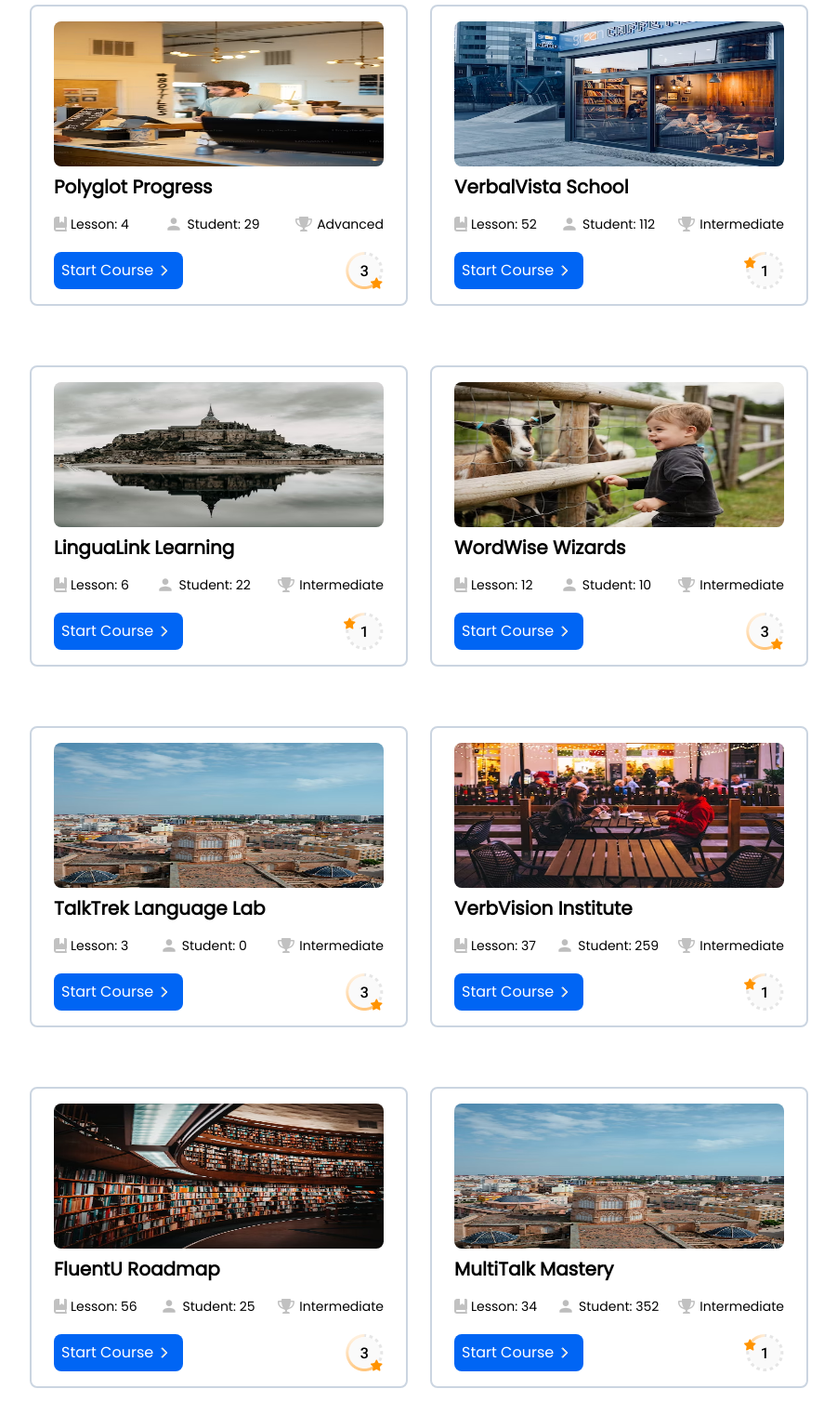
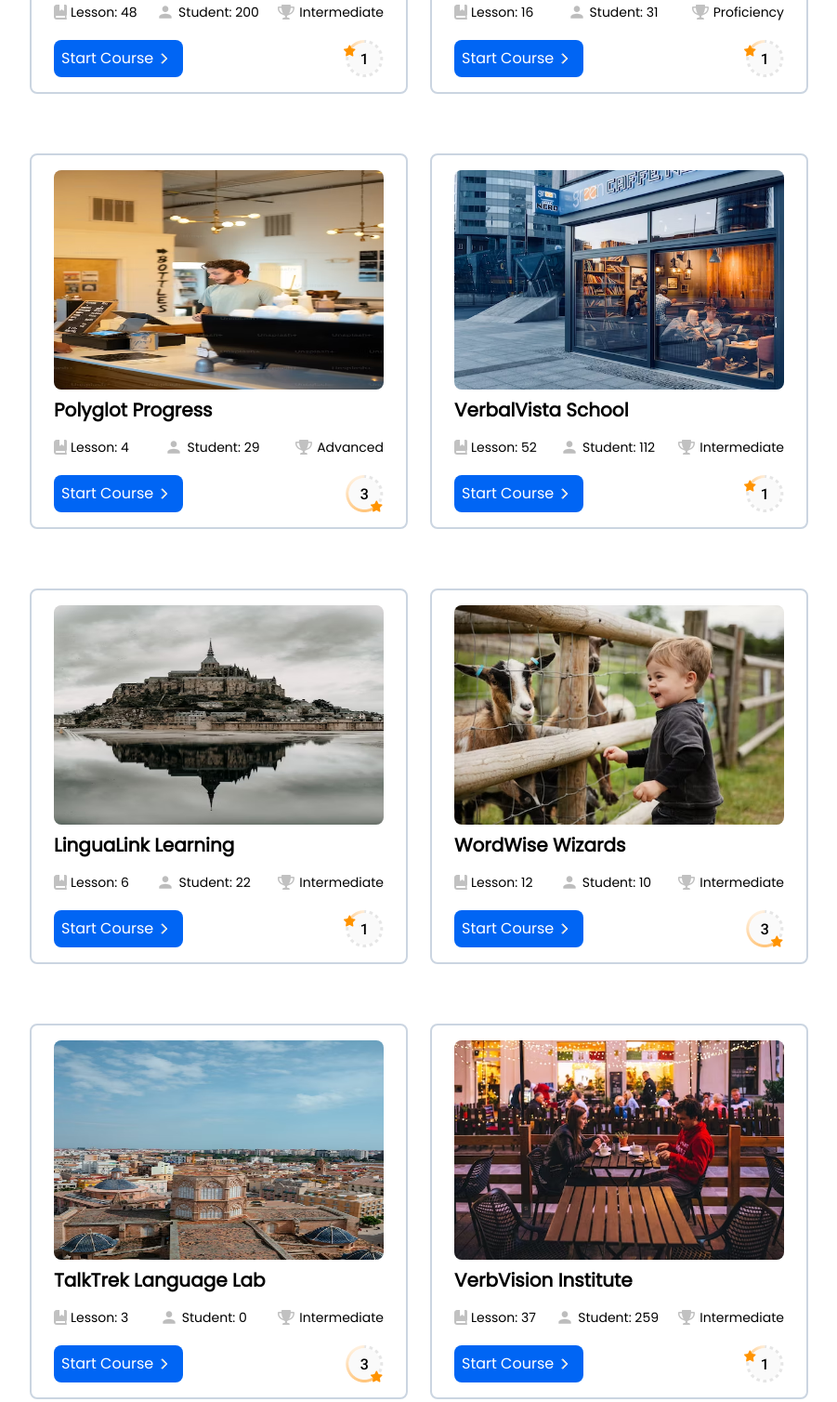
Before and after one commit to kiarashAlizadeh/SPEAK-UP, a website: page courses.html in a window 1280 px wide. Shown: the part 951-2459 px from the top of the page at 93% size, without its empty margins (189-1090 px from the left). Drawn offline with Linux system fonts and the light colour scheme; files whose address does not match are found by name.

Commit message:
image bug in courses fixed

```diff
--- a/courses.html
+++ b/courses.html
@@ -187,7 +187,7 @@
           <img
             src="./dist/images/home/popular-course/1.png"
             alt=""
-            class="sm:-[236px] mb-2 h-[156px] w-[304px] rounded-lg sm:w-[355px]"
+            class="mb-2 h-[236px] w-[304px] rounded-lg sm:w-[355px]"
           />
           <span class="mb-4 text-xl font-bold">Language Mastery Pro</span>
           <div class="mb-5 flex justify-between">
@@ -223,7 +223,7 @@
           <img
             src="./dist/images/home/popular-course/2.png"
             alt=""
-            class="sm:-[236px] mb-2 h-[156px] w-[304px] rounded-lg sm:w-[355px]"
+            class="mb-2 h-[236px] w-[304px] rounded-lg sm:w-[355px]"
           />
           <span class="mb-4 text-xl font-bold">FluentSpeak Academy</span>
           <div class="mb-5 flex justify-between">
@@ -259,7 +259,7 @@
           <img
             src="./dist/images/home/popular-course/3.png"
             alt=""
-            class="sm:-[236px] mb-2 h-[156px] w-[304px] rounded-lg sm:w-[355px]"
+            class="mb-2 h-[236px] w-[304px] rounded-lg sm:w-[355px]"
           />
           <span class="mb-4 text-xl font-bold">LinguaLearn Hub</span>
           <div class="mb-5 flex justify-between">
@@ -295,7 +295,7 @@
           <img
             src="./dist/images/home/popular-course/4.png"
             alt=""
-            class="sm:-[236px] mb-2 h-[156px] w-[304px] rounded-lg sm:w-[355px]"
+            class="mb-2 h-[236px] w-[304px] rounded-lg sm:w-[355px]"
           />
           <span class="mb-4 text-xl font-bold">TalkRight Institute</span>
           <div class="mb-5 flex justify-between">
@@ -331,7 +331,7 @@
           <img
             src="./dist/images/home/popular-course/5.png"
             alt=""
-            class="sm:-[236px] mb-2 h-[156px] w-[304px] rounded-lg sm:w-[355px]"
+            class="mb-2 h-[236px] w-[304px] rounded-lg sm:w-[355px]"
           />
           <span class="mb-4 text-xl font-bold">Polyglot Progress</span>
           <div class="mb-5 flex justify-between">
@@ -367,7 +367,7 @@
           <img
             src="./dist/images/home/popular-course/6.png"
             alt=""
-            class="sm:-[236px] mb-2 h-[156px] w-[304px] rounded-lg sm:w-[355px]"
+            class="mb-2 h-[236px] w-[304px] rounded-lg sm:w-[355px]"
           />
           <span class="mb-4 text-xl font-bold">VerbalVista School</span>
           <div class="mb-5 flex justify-between">
@@ -402,7 +402,7 @@
           <img
             src="./dist/images/courses/7.png"
             alt=""
-            class="sm:-[236px] mb-2 h-[156px] w-[304px] rounded-lg sm:w-[355px]"
+            class="mb-2 h-[236px] w-[304px] rounded-lg sm:w-[355px]"
           />
           <span class="mb-4 text-xl font-bold">LinguaLink Learning</span>
           <div class="mb-5 flex justify-between">
@@ -437,7 +437,7 @@
           <img
             src="./dist/images/courses/8.png"
             alt=""
-            class="sm:-[236px] mb-2 h-[156px] w-[304px] rounded-lg sm:w-[355px]"
+            class="mb-2 h-[236px] w-[304px] rounded-lg sm:w-[355px]"
           />
           <span class="mb-4 text-xl font-bold">WordWise Wizards</span>
           <div class="mb-5 flex justify-between">
@@ -472,7 +472,7 @@
           <img
             src="./dist/images/courses/9.png"
             alt=""
-            class="sm:-[236px] mb-2 h-[156px] w-[304px] rounded-lg sm:w-[355px]"
+            class="mb-2 h-[236px] w-[304px] rounded-lg sm:w-[355px]"
           />
           <span class="mb-4 text-xl font-bold">TalkTrek Language Lab</span>
           <div class="mb-5 flex justify-between">
@@ -507,7 +507,7 @@
           <img
             src="./dist/images/courses/10.png"
             alt=""
-            class="sm:-[236px] mb-2 h-[156px] w-[304px] rounded-lg sm:w-[355px]"
+            class="mb-2 h-[236px] w-[304px] rounded-lg sm:w-[355px]"
           />
           <span class="mb-4 text-xl font-bold">VerbVision Institute</span>
           <div class="mb-5 flex justify-between">
@@ -542,7 +542,7 @@
           <img
             src="./dist/images/courses/11.png"
             alt=""
-            class="sm:-[236px] mb-2 h-[156px] w-[304px] rounded-lg sm:w-[355px]"
+            class="mb-2 h-[236px] w-[304px] rounded-lg sm:w-[355px]"
           />
           <span class="mb-4 text-xl font-bold">FluentU Roadmap</span>
           <div class="mb-5 flex justify-between">
@@ -577,7 +577,7 @@
           <img
             src="./dist/images/courses/12.png"
             alt=""
-            class="sm:-[236px] mb-2 h-[156px] w-[304px] rounded-lg sm:w-[355px]"
+            class="mb-2 h-[236px] w-[304px] rounded-lg sm:w-[355px]"
           />
           <span class="mb-4 text-xl font-bold">MultiTalk Mastery</span>
           <div class="mb-5 flex justify-between">
```
Also changed, not shown: index.html (+6 -6 lines), dist/css/main.css.
